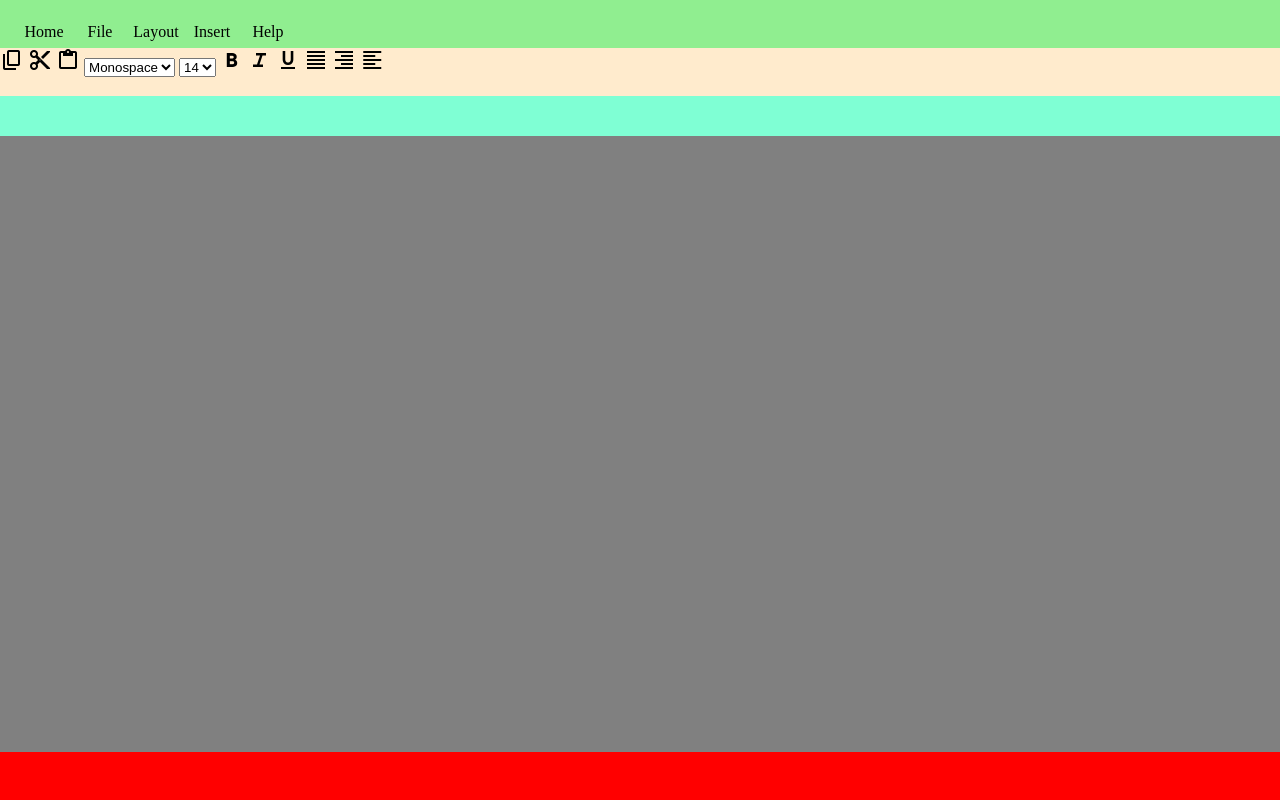
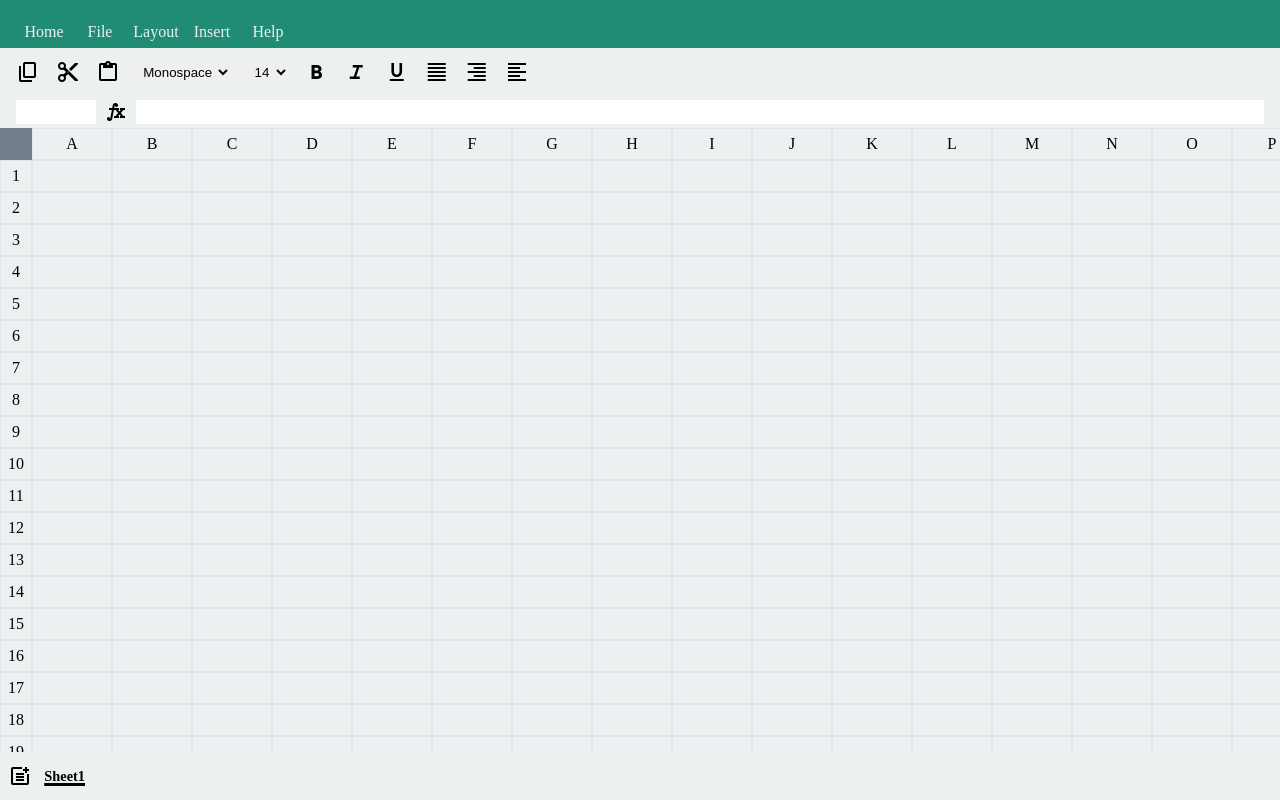
Before and after one commit to nidhi-a7/Google-Sheet-2.0.1, a plain HTML site: page index.html in a window 1280 px wide. Drawn offline with nearby package versions, Linux system fonts and the light colour scheme.

Commit message:
day4 : UI completed

```diff
--- /dev/null
+++ b/grid.js
@@ -0,0 +1,40 @@
+let rows = 100;
+let cols = 26;
+
+let addressRowCont = document.querySelector(".address-row-cont");
+let addressColCont = document.querySelector(".address-col-cont");
+let cellsCont = document.querySelector(".cells-cont");
+let addressBar = document.querySelector(".address-bar");
+
+for (let i = 0; i < rows; i++) {
+  let addressRow = document.createElement("div");
+  addressRow.innerText = i + 1;
+  addressRow.setAttribute("class", "address-row")
+  addressRowCont.appendChild(addressRow);
+}
+for (let i = 0; i < cols; i++) {
+  let addressCol = document.createElement("div");
+  addressCol.innerText = String.fromCharCode(i + 65);
+  addressCol.setAttribute("class", "address-col");
+  addressColCont.appendChild(addressCol);
+}
+for (let i = 0; i < rows; i++) {
+  let rowCont = document.createElement("div");
+  rowCont.setAttribute("class", "row-cont")
+  for (let j = 0; j < cols; j++) {
+    let cell = document.createElement("div");
+    cell.setAttribute("class", "cell");
+    cell.setAttribute("contenteditable", true);
+    rowCont.appendChild(cell);
+    adressDisplay(cell, i, j);
+  }
+  cellsCont.appendChild(rowCont);
+}
+
+function adressDisplay(cell, i, j) {
+  cell.addEventListener("click", (e) => {
+    let rowID = i + 1;
+    let colID = String.fromCharCode(j + 65);
+    addressBar.value = `${colID}${rowID}`;
+  })
+}
--- a/index.html
+++ b/index.html
@@ -7,7 +7,6 @@
   <link rel="stylesheet" href="styles.css">
   <link rel="stylesheet"
     href="https://fonts.googleapis.com/css2?family=Material+Symbols+Outlined:opsz,wght,FILL,GRAD@24,400,0,0" />
-
 </head>
 
 <body>
@@ -64,16 +63,35 @@
 
   </div>
   <div class="formula-action-cont">
-
+    <input readonly type="text" class="address-bar">
+    <span class="material-symbols-outlined">
+      function
+    </span>
+    <input type="text" class="formula-bar">
   </div>
 
   <div class="grid-cont">
+    <div class="dummy-box"></div>
+    <div class="address-row-cont"></div>
+    <div class="cells-cont">
+      <div class="address-col-cont"></div>
+    </div>
 
   </div>
   <div class="sheet-action-cont">
+    <div class="sheet-add-icon">
+      <span class="material-symbols-outlined">
+        post_add
+      </span>
+    </div>
 
+    <div class="sheet-folder-cont">
+      <div class="sheet-folder">
+        Sheet1
+      </div>
+    </div>
   </div>
-
+  <script src="grid.js"></script>
 </body>
 
 </html>
--- a/styles.css
+++ b/styles.css
@@ -8,7 +8,8 @@ body {
 }
 
 .page-action-cont {
-  background-color: lightgreen;
+  background-color: #218c74;
+  color: #ecf0f1;
   height: 3rem;
   display: flex;
   align-items: flex-end;
@@ -26,21 +27,139 @@ body {
 }
 
 .cell-prop-cont {
-  background-color: blanchedalmond;
+  background-color: #ecf0f1;
   height: 3rem;
+  padding-left: 1rem;
+  display: flex;
+  align-items: center;
+}
+
+.cell-prop-cont>* {
+  display: inline-block;
+  margin-right: 1rem;
+}
+
+.cell-prop-cont>select {
+  border: none;
+  outline: none;
+  padding: 0.2rem;
 }
 
 .formula-action-cont {
-  background-color: aquamarine;
-  height: 2.5rem;
+  background-color: #ecf0f1;
+  height: 2rem;
+  padding-left: 1rem;
+  padding-right: 1rem;
+  display: flex;
+  align-items: center;
+  gap: 0.5rem;
+}
+
+.formula-action-cont>input {
+  border: none;
+  outline: none;
+}
+
+.address-bar {
+  width: 5rem;
+  height: 1.5rem;
+  text-align: center;
+}
+
+.formula-bar {
+  width: calc(100vw - 5rem);
+  height: 1.5rem;
 }
 
 .grid-cont {
-  background-color: grey;
-  height: calc(100vh - 3rem - 2.5rem - 3rem - 3rem);
+  height: calc(100vh - 3rem - 2rem - 3rem - 3rem);
+  position: relative;
+  background-color: #ecf0f1;
+  overflow: scroll;
+}
+
+.dummy-box {
+  width: 2rem;
+  height: 2rem;
+  background-color: #747d8c;
+  position: fixed;
+  z-index: 1;
+}
+
+.address-row-cont {
+  position: sticky;
+  top: 2rem;
+  left: 0;
+}
+
+.address-row {
+  height: 2rem;
+  width: 2rem;
+  text-align: center;
+  border: 1px solid #dfe4ea;
+  padding-top: 0.4rem;
+}
+
+.address-col {
+  height: 2rem;
+  width: 5rem;
+  text-align: center;
+  border: 1px solid #dfe4ea;
+  padding-top: 0.4rem;
+}
+
+.address-col-cont {
+  display: flex;
+  position: sticky;
+  top: 0;
+  left: 2rem;
+}
+
+.cells-cont {
+  position: absolute;
+  top: 0;
+  left: 2rem;
+}
+
+.row-cont {
+  display: flex;
+}
+
+.cell {
+  height: 2rem;
+  width: 5rem;
+  border: 1px solid #dfe4ea;
+  outline: none;
 }
 
 .sheet-action-cont {
-  background-color: red;
+  background-color: #ecf0f1;
   height: 3rem;
+  display: flex;
+  padding-left: 0.5rem;
+  padding-right: 0.5rem;
+  align-items: center;
+  gap: 0.7rem;
 }
+
+.sheet-action-cont>* {
+  display: inline-block;
+}
+
+.sheet-add-icon {
+  width: 2vw;
+}
+
+.sheet-folder-cont {
+  width: calc(100vw - 2vw);
+  height: 75%;
+  display: flex;
+  align-items: center;
+}
+
+.sheet-folder {
+  text-decoration: underline;
+  text-decoration-thickness: 2.5px;
+  font-weight: bold;
+  font-size: 0.9rem;
+}
```
